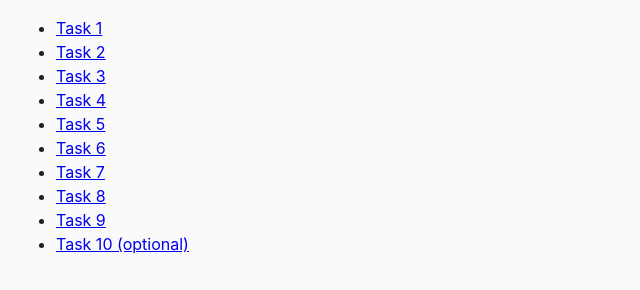
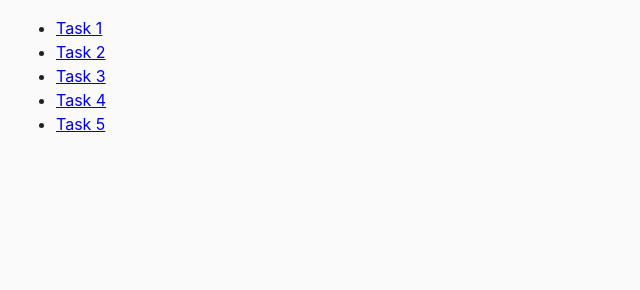
Before and after one commit to Sergi83/goit-js-hw-14, a plain HTML site: page index.html in a window 1280 px wide. Shown: the whole page, without its empty margins (0-640 px from the left). Drawn offline with Linux system fonts and the light colour scheme.

Commit message:
delete unused list links in index.html

```diff
--- a/index.html
+++ b/index.html
@@ -14,11 +14,6 @@
       <li><a href="task-03.html">Task 3</a></li>
       <li><a href="task-04.html">Task 4</a></li>
       <li><a href="task-05.html">Task 5</a></li>
-      <li><a href="task-06.html">Task 6</a></li>
-      <li><a href="task-07.html">Task 7</a></li>
-      <li><a href="task-08.html">Task 8</a></li>
-      <li><a href="task-09.html">Task 9</a></li>
-      <li><a href="task-10.html">Task 10 (optional)</a></li>
     </ul>
   </body>
 </html>
```
